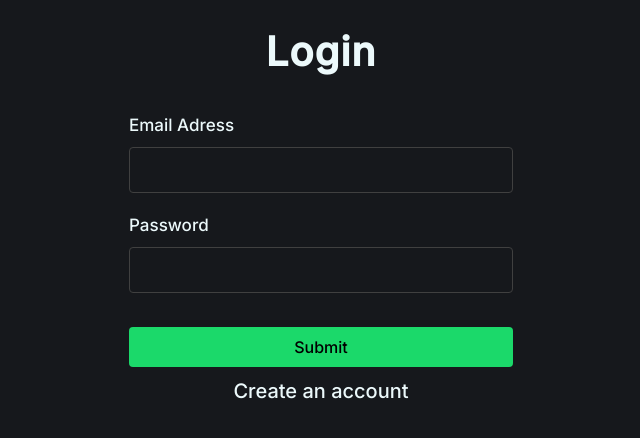
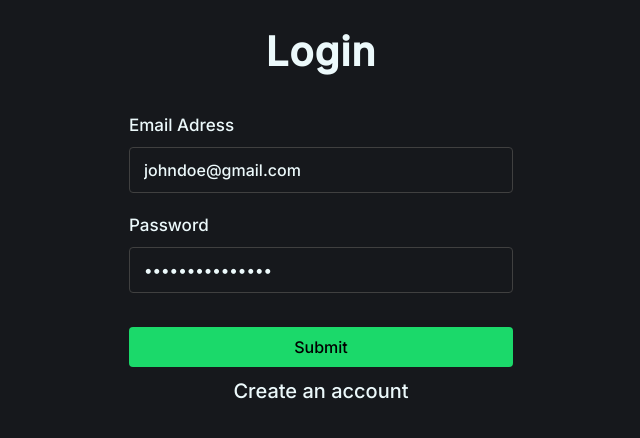
Before and after one commit to facundoveliz/budgie, a Next.js app in the folder client/: page /login in a window 1280 px wide. Shown: the top 438 px of the page, without its empty margins (319-959 px from the left). Built offline with nearby package versions, Linux system fonts and the light colour scheme; no server answers.

Commit message:
🔧 added default values in login

```diff
--- a/client/pages/login.tsx
+++ b/client/pages/login.tsx
@@ -51,6 +51,10 @@ const Login: LoginType = function Login() {
     formState: { errors },
   } = useForm<IFormInputs>({
     resolver: yupResolver(schema),
+    defaultValues: {
+      email: 'johndoe@gmail.com',
+      password: 'johndoepassword',
+    },
   });
 
   const onSubmit = (data: IFormInputs) =>
```
